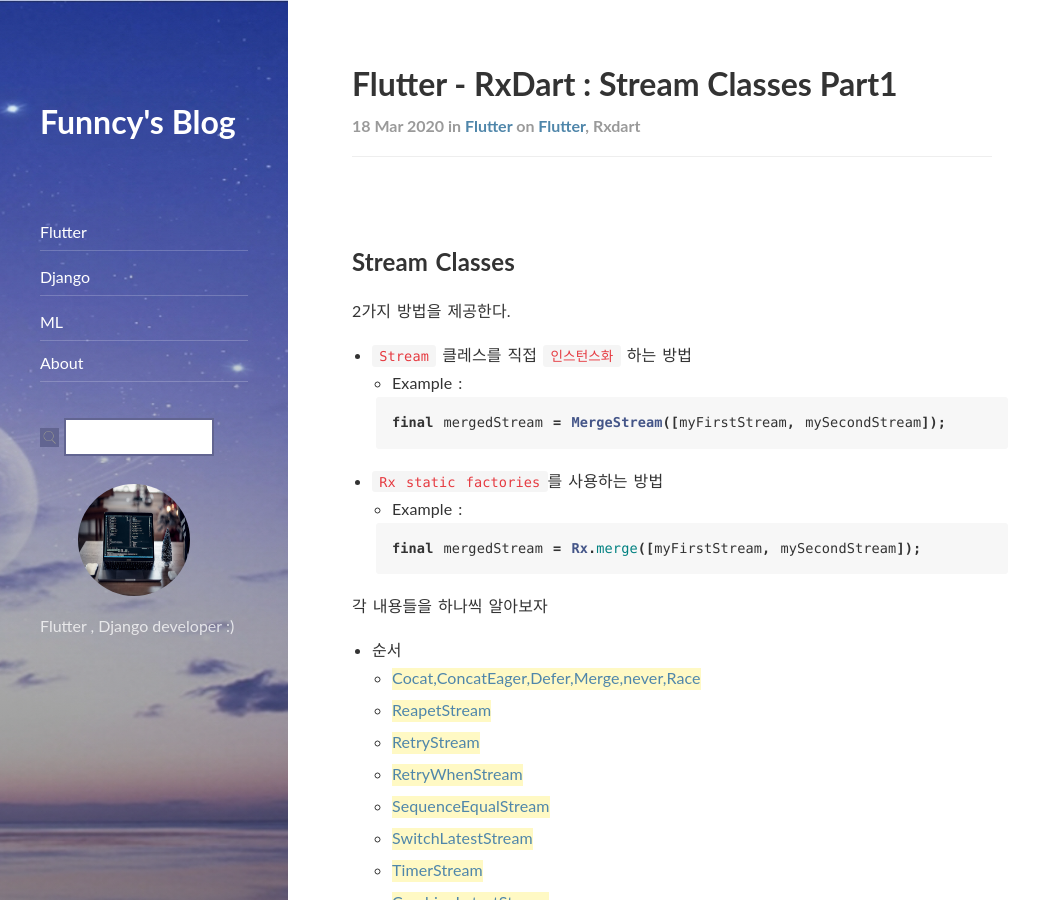
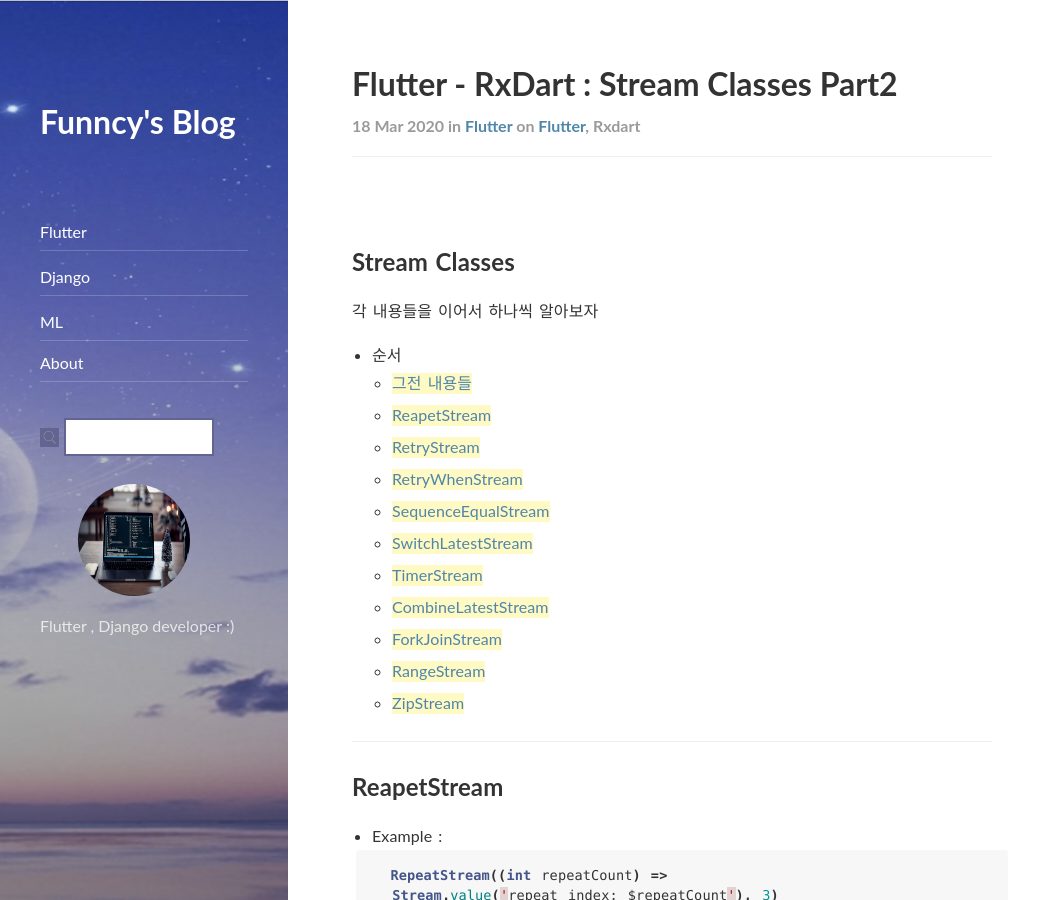
Before and after one commit to Funncy/Funncy.github.io, a Jekyll site: the page built from _posts/2020-03-18-rxdart-03.md, in a window 1280 px wide and 900 px high. Shown: the whole window, without its empty margins (0-1055 px from the left). Built offline with Jekyll 4.4.1, drawn with Linux system fonts in a browser that asks for light colours; nearby versions of some CDN libraries; comment, search, counter and statistics services are not loaded.

Commit message:
post update rxdart03

````diff
--- a/_posts/2020-03-18-rxdart-03.md
+++ b/_posts/2020-03-18-rxdart-03.md
@@ -1,6 +1,6 @@
 ---
 layout: post
-title: "Flutter - RxDart : Stream Classes Part1"
+title: "Flutter - RxDart : Stream Classes Part2"
 subtitle:   "Let's study a RxDart"
 categories: flutter
 tags: flutter rxdart
@@ -10,24 +10,10 @@ comments: true
 
 ## Stream Classes
 
-2가지 방법을 제공한다.
-
-+  `Stream` 클레스를 직접 `인스턴스화` 하는 방법
-   - Example :
-   ```java
-   final mergedStream = MergeStream([myFirstStream, mySecondStream]);
-   ```
-
-+  `Rx static factories`를 사용하는 방법
-   - Example :
-   ```java
-   final mergedStream = Rx.merge([myFirstStream, mySecondStream]);
-   ```
-
-각 내용들을 하나씩 알아보자
+각 내용들을 이어서 하나씩 알아보자
 
 * 순서
-    - [Cocat,ConcatEager,Defer,Merge,never,Race](https://funncy.github.io/flutter/2020/03/16/rxdart-02/)
+    - [그전 내용들](https://funncy.github.io/flutter/2020/03/16/rxdart-02/)
     - [ReapetStream](#reapetstream)
     - [RetryStream](#retrystream)
     - [RetryWhenStream](#retryWhenstream)
````
